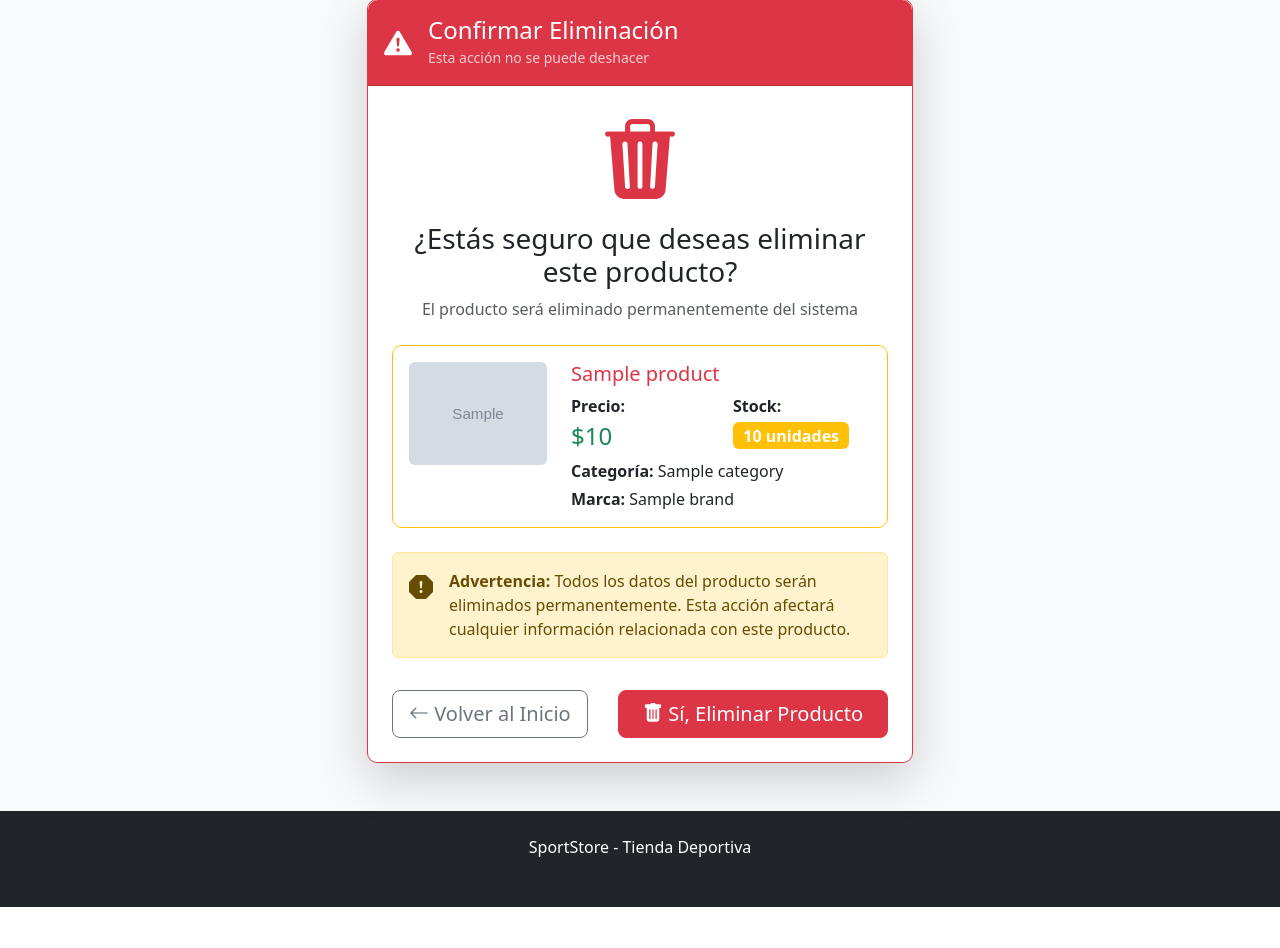
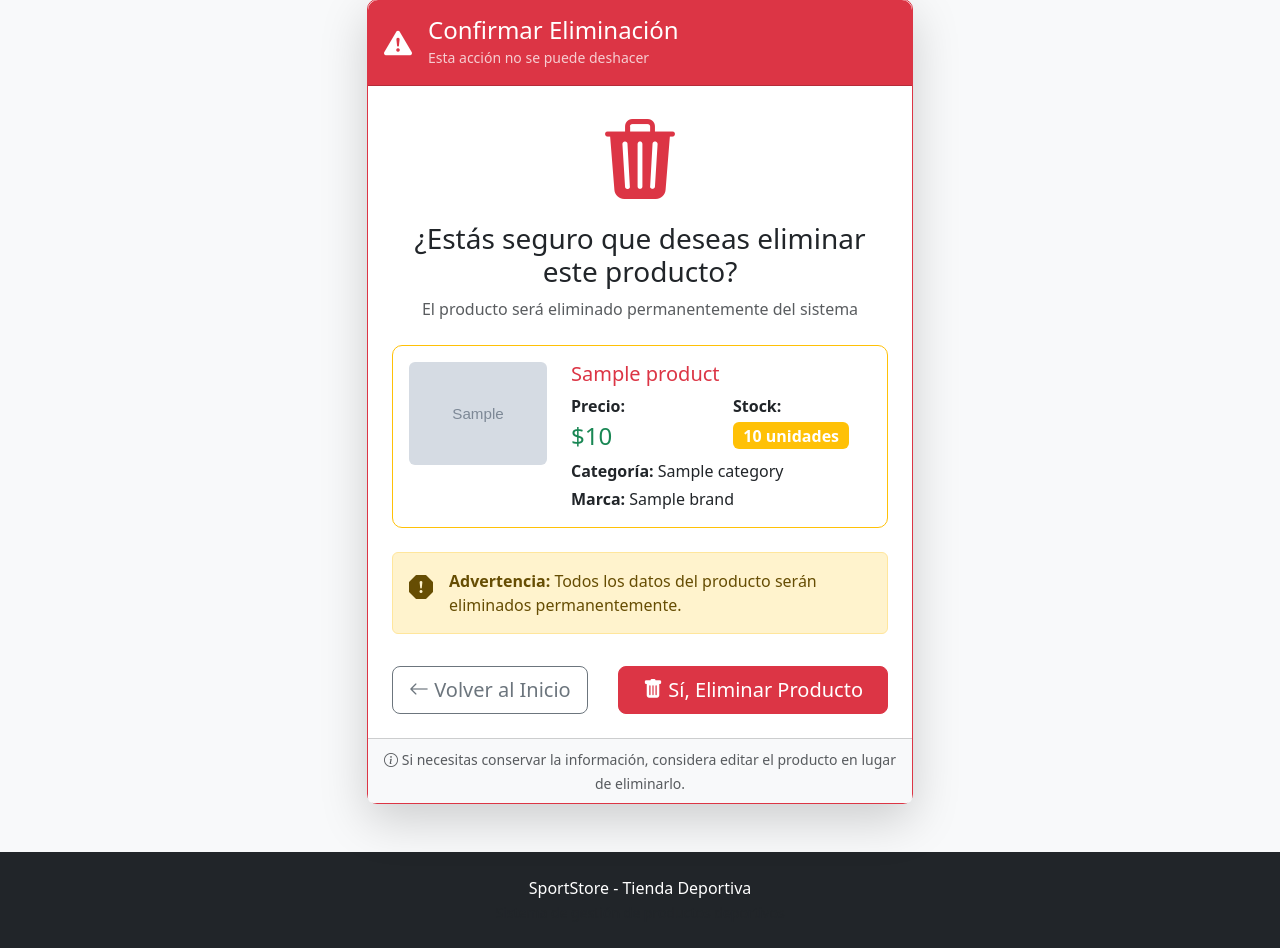
Before and after one commit to matiasmv05/proyectoBase, a Flask app: template templates/delete_product.html in a window 1280 px wide. Shown: the part 105-1053 px from the top of the page. Before the commit the page ends 1012 px from the top, so only its background shows below. Run offline with Flask 3, Linux system fonts and the light colour scheme; the template is opened without the code that fills it: most values are stand-ins (such as "Sample title", 1, 10 or a date in 2020); grey boxes marked "Sample" are stand-in pictures.

Commit message:
.
Updated the form action URL for product deletion and added a footer message regarding product information preservation.

```diff
--- a/templates/delete_product.html
+++ b/templates/delete_product.html
@@ -66,7 +66,6 @@
                         <i class="bi bi-exclamation-octagon-fill fs-4 me-3"></i>
                         <div>
                             <strong>Advertencia:</strong> Todos los datos del producto serán eliminados permanentemente.
-                            Esta acción afectará cualquier información relacionada con este producto.
                         </div>
                     </div>
                 </div>
@@ -77,12 +76,18 @@
                         <i class="bi bi-arrow-left"></i> Volver al Inicio
                     </a>
 
-                    <form action="{{ url_for('confirm_delete', product_id=product._id) }}" method="POST" class="d-inline">
+                   <form action="{{ url_for('delete_product', product_id=product._id) }}" method="POST" class="d-inline">
                         <button type="submit" class="btn btn-danger btn-lg px-4">
                             <i class="bi bi-trash-fill"></i> Sí, Eliminar Producto
                         </button>
                     </form>
                 </div>
+            </div>
+
+            <div class="card-footer bg-light text-center">
+                <small class="text-muted">
+                    <i class="bi bi-info-circle"></i> Si necesitas conservar la información, considera editar el producto en lugar de eliminarlo.
+                </small>
             </div>
         </div>
     </div>
```
